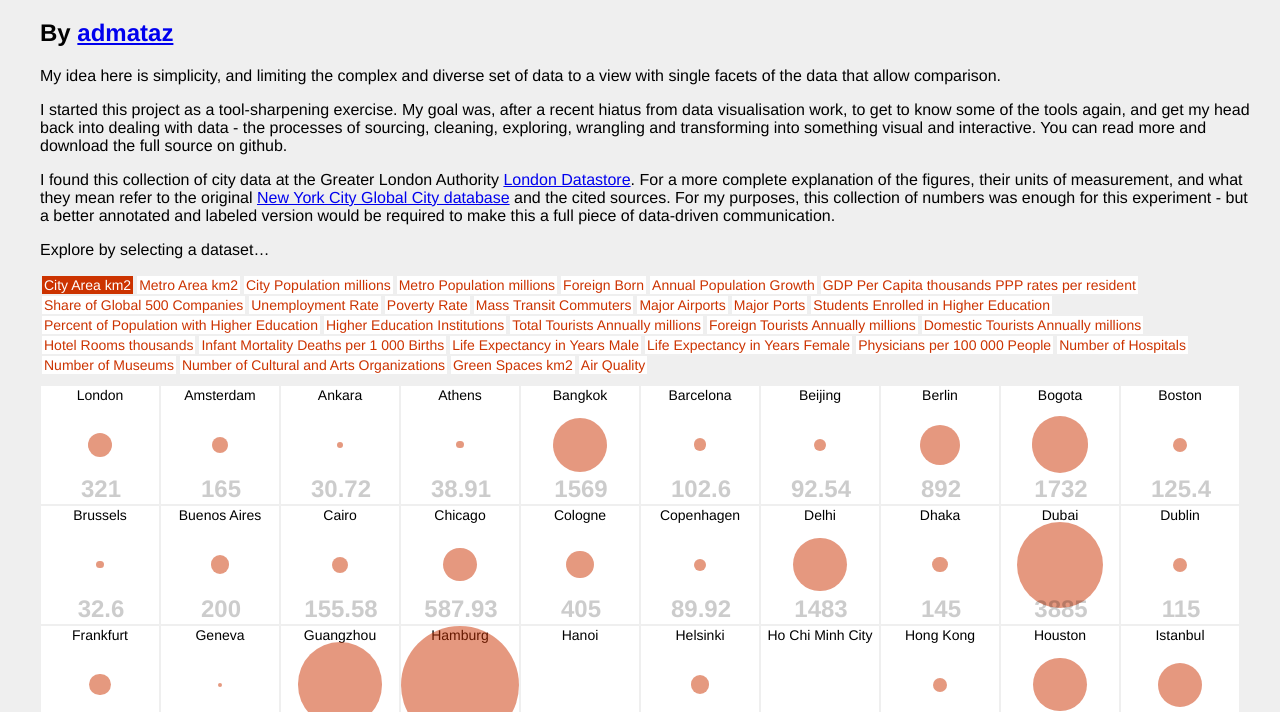
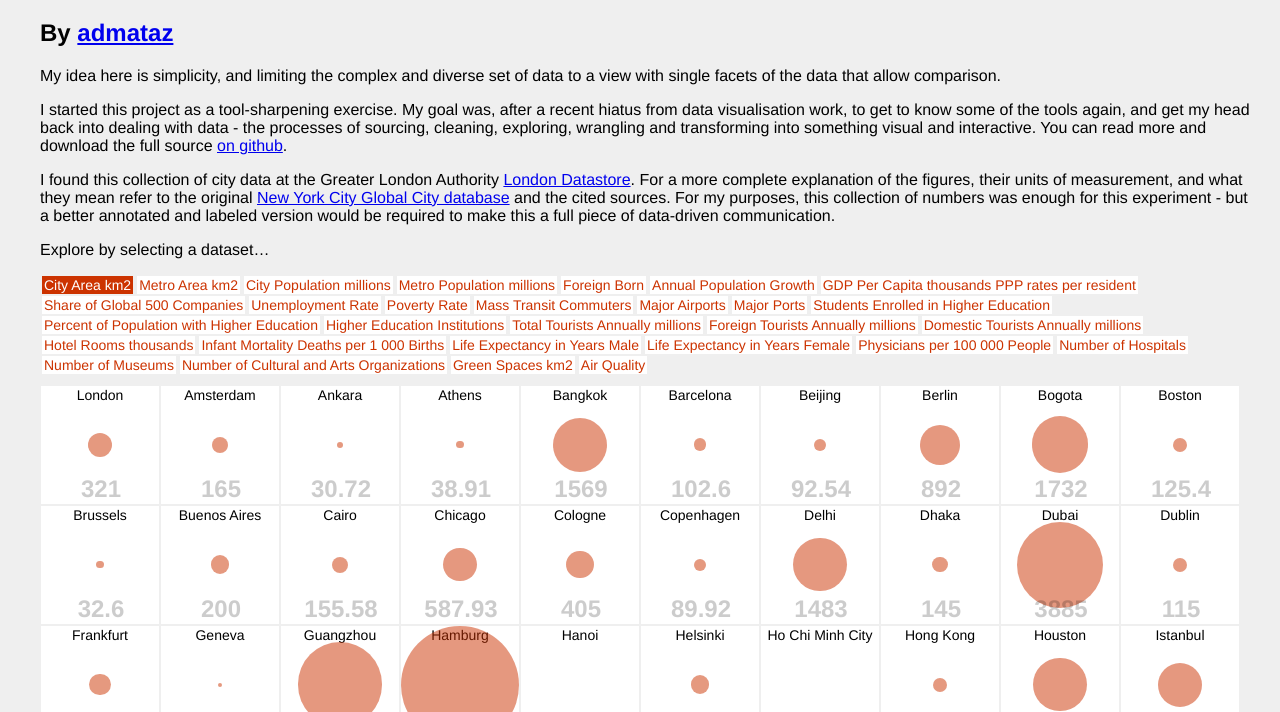
Before and after one commit to pictographic/global-city-data, a website: page src/index.html in a window 1280 px wide. Shown: the part 61-773 px from the top of the page. Drawn offline with Linux system fonts and the light colour scheme; files whose address does not match are found by name.

Commit message:
added link to github repos

```diff
--- a/src/index.html
+++ b/src/index.html
@@ -108,7 +108,7 @@
 
   <p>My idea here is simplicity, and limiting the complex and diverse set of data to a view with single facets of the data that allow comparison.</p>
 
-  <p>I started this project as a tool-sharpening exercise. My goal was, after a recent hiatus from data visualisation work, to get to know some of the tools again, and get my head back into dealing with data - the processes of sourcing, cleaning, exploring, wrangling and transforming into something visual and interactive. You can read more and download the full source on github.</p>
+  <p>I started this project as a tool-sharpening exercise. My goal was, after a recent hiatus from data visualisation work, to get to know some of the tools again, and get my head back into dealing with data - the processes of sourcing, cleaning, exploring, wrangling and transforming into something visual and interactive. You can read more and download the full source <a href="https://github.com/pictographic/global-city-data" target="_blank">on github</a>.</p>
 
   <p>I found this collection of city data at the Greater London Authority <a href="http://data.london.gov.uk/dataset/global-city-data" target="_blank">London Datastore</a>. For a more complete explanation of the figures, their units of measurement, and what they mean  refer to the original <a href="http://www.nyc.gov/html/ia/gprb/html/global/global.shtml" target="_blank">New York City Global City database</a> and the cited sources. For my purposes, this collection of numbers was enough for this experiment - but a better annotated and labeled version would be required to make this a full piece of data-driven communication.</p>
 
```
Also changed, not shown: dist/index.html.
